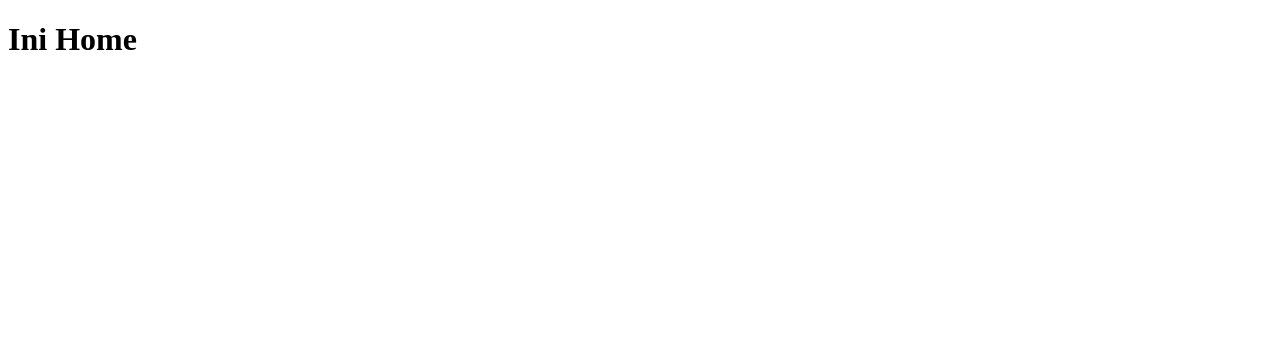
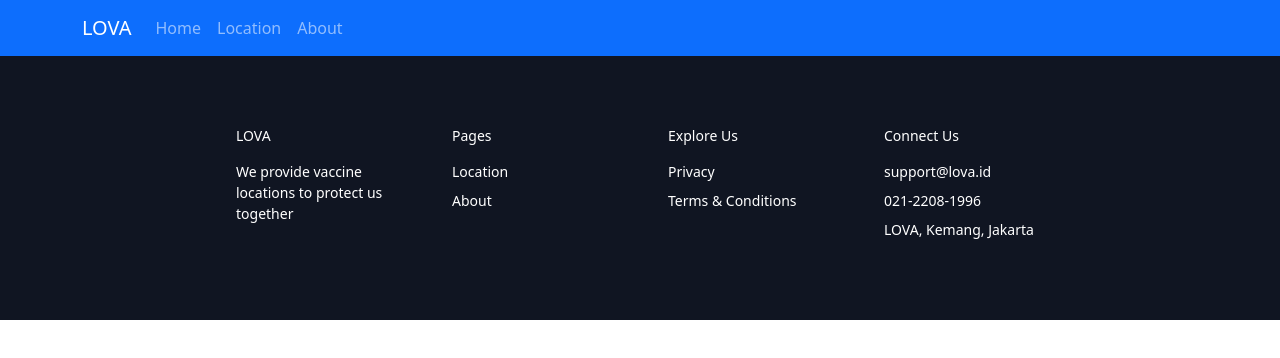
Before and after one commit to MariFauzan20/LOVA, a React (Create React App) app: page / in a window 1280 px wide. Shown: the top 358 px of the page. Built offline with nearby package versions, Linux system fonts and the light colour scheme.

Commit message:
add footer dan header

```diff
--- a/package.json
+++ b/package.json
@@ -8,8 +8,11 @@
     "@testing-library/user-event": "^12.8.3",
     "bootstrap": "^5.1.3",
     "react": "^17.0.2",
+    "react-bootstrap": "^2.0.2",
     "react-dom": "^17.0.2",
+    "react-router-dom": "^6.0.1",
     "react-scripts": "4.0.3",
+    "styled-components": "^5.3.3",
     "web-vitals": "^1.1.2"
   },
   "scripts": {
--- a/src/App.js
+++ b/src/App.js
@@ -1,7 +1,15 @@
+import React from "react";
+
+import { BrowserRouter } from "react-router-dom";
+
 import Home from "./pages/Home";
 
 function App() {
-  return <Home />;
+  return (
+    <BrowserRouter>
+      <Home />
+    </BrowserRouter>
+  );
 }
 
 export default App;
--- /dev/null
+++ b/src/components/Footer.js
@@ -0,0 +1,104 @@
+import React from "react";
+
+import styled from "styled-components";
+import { Link } from "react-router-dom";
+
+export default function Footer() {
+  return (
+    <FooterContainer>
+      <FooterWrap>
+        <FooterLinksContainer>
+          <FooterLinksWrapper>
+            <FooterLinkItems>
+              <FooterLinkTitle>LOVA</FooterLinkTitle>
+              <FooterLink to="#">
+                We provide vaccine locations to protect us together
+              </FooterLink>
+            </FooterLinkItems>
+            <FooterLinkItems>
+              <FooterLinkTitle>Pages</FooterLinkTitle>
+              <FooterLink to="#">Location</FooterLink>
+              <FooterLink to="#">About</FooterLink>
+            </FooterLinkItems>
+            <FooterLinkItems>
+              <FooterLinkTitle>Explore Us</FooterLinkTitle>
+              <FooterLink to="#">Privacy</FooterLink>
+              <FooterLink to="#">Terms & Conditions</FooterLink>
+            </FooterLinkItems>
+            <FooterLinkItems>
+              <FooterLinkTitle>Connect Us</FooterLinkTitle>
+              <FooterLink to="#">support@lova.id</FooterLink>
+              <FooterLink to="#">021-2208-1996</FooterLink>
+              <FooterLink to="#">LOVA, Kemang, Jakarta</FooterLink>
+            </FooterLinkItems>
+          </FooterLinksWrapper>
+        </FooterLinksContainer>
+      </FooterWrap>
+    </FooterContainer>
+  );
+}
+
+const FooterContainer = styled.footer`
+  background-color: #101522;
+`;
+
+const FooterWrap = styled.div`
+  padding: 44px 20px;
+  display: flex;
+  flex-direction: column;
+  justify-content: center;
+  align-items: center;
+  max-width: 1100px;
+  margin: 0 auto;
+`;
+
+const FooterLinksContainer = styled.div`
+  display: flex;
+  justify-content: center;
+
+  @media screen and (max-width: 820px) {
+    padding-top: 32px;
+  }
+`;
+
+const FooterLinksWrapper = styled.div`
+  display: flex;
+
+  @media screen and (max-width: 820px) {
+    flex-direction: column;
+  }
+`;
+
+const FooterLinkItems = styled.div`
+  display: flex;
+  flex-direction: column;
+  align-items: flex-start;
+  margin: 28px;
+  text-align: left;
+  width: 160px;
+  box-sizing: border-box;
+  color: #fff;
+
+  @media screen and (max-width: 420px) {
+    margin: 0;
+    padding: 10px;
+    width: 100%;
+  }
+`;
+
+const FooterLinkTitle = styled.h1`
+  font-size: 14px;
+  margin-bottom: 16px;
+`;
+
+const FooterLink = styled(Link)`
+  color: #fff;
+  text-decoration: none;
+  margin-bottom: 0.5rem;
+  font-size: 14px;
+
+  &:hover {
+    color: #01bf71;
+    transition: 0.3s ease-out;
+  }
+`;
--- /dev/null
+++ b/src/components/Header.js
@@ -0,0 +1,27 @@
+import React from "react";
+import { Link } from "react-router-dom";
+
+import "bootstrap/dist/css/bootstrap.min.css";
+
+import { Navbar, Container, Nav } from "react-bootstrap";
+
+export default function Header() {
+  return (
+    <Navbar bg="primary" variant="dark">
+      <Container>
+        <Navbar.Brand href="/">LOVA</Navbar.Brand>
+        <Nav className="me-auto">
+          <Nav.Link as={Link} to="/">
+            Home
+          </Nav.Link>
+          <Nav.Link as={Link} to="/Location">
+            Location
+          </Nav.Link>
+          <Nav.Link as={Link} to="/About">
+            About
+          </Nav.Link>
+        </Nav>
+      </Container>
+    </Navbar>
+  );
+}
--- a/src/pages/Home.js
+++ b/src/pages/Home.js
@@ -1,5 +1,13 @@
 import React from "react";
 
+import Header from "../components/Header";
+import Footer from "../components/Footer";
+
 export default function Home() {
-  return <h1>Ini Home</h1>;
+  return (
+    <>
+      <Header />
+      <Footer />
+    </>
+  );
 }
--- a/src/parts/Footer.js
+++ /dev/null
@@ -1,5 +0,0 @@
-import React from "react";
-
-export default function Footer() {
-  return <h1>Ini Footer</h1>;
-}
--- a/src/parts/Header.js
+++ /dev/null
@@ -1,5 +0,0 @@
-import React from "react";
-
-export default function Header() {
-  return <h1>Ini header</h1>;
-}
```
Also changed, not shown: 1 other file (tests, documents, lock files or other folders).
